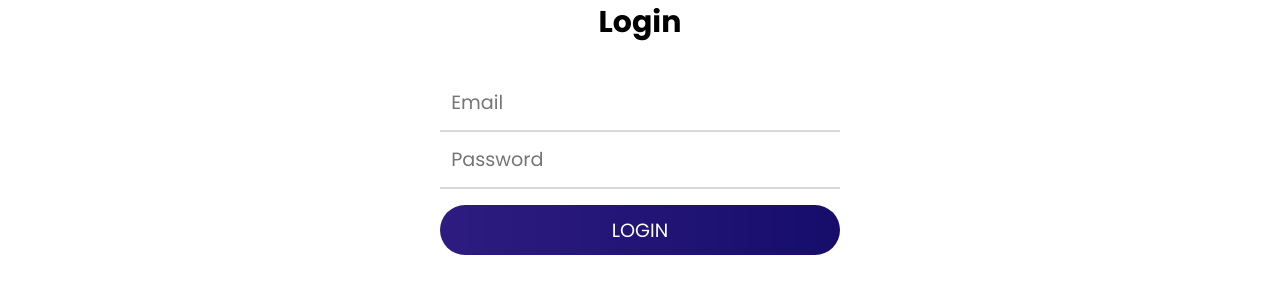
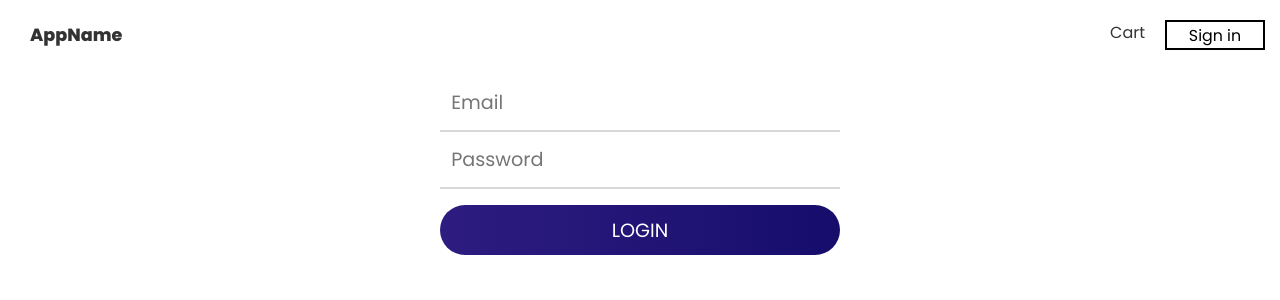
Before and after one commit to anashashim/e-commerce_react-node, a React (Create React App) app in the folder client/: page /login in a window 1280 px wide. Shown: the top 300 px of the page. Built offline with nearby package versions, Linux system fonts and the light colour scheme.

Commit message:
Added navigation bar and user info

```diff
--- a/client/src/App.css
+++ b/client/src/App.css
@@ -15,20 +15,22 @@
 .Productdetails {
     width: 100%;
 }
+.cart {
+    position: relative;
+    font-size: 1rem;
+    display: inline-block;
+}
 .dotcart {
-    display: flex;
-    align-items: center;
-    justify-content: center;
+    display: inline-block;
+    text-align: center;
     font-size: 15px;
-    font-weight: 800;
-    position: absolute;
-    top: 13px;
-    color: #ebebeb;
-    right: 130px;
+    font-weight: 600;
+    color: #fff;
     height: 25px;
     width: 25px;
-    border-radius: 10px;
+    border-radius: 50%;
     background-color: #0071dc;
+    margin: 0 5px;
 }
 .loading {
     z-index: 20;
@@ -45,6 +47,9 @@
     width: 36%;
     margin-left: 80px;
     margin-right: 80px;
+}
+.logo a{
+    font-weight: 800;
 }
 nav {
     width: 100%;
@@ -109,11 +114,11 @@ nav {
     font-size: 0.9em;
 }
 .rightComp {
-    align-items: center;
     display: flex;
-    justify-content: space-around;
-    margin-left: 300px;
-    margin-right: 20px;
+    float: right;
+    width: 70%;
+    justify-content: end;
+    padding-right: 15px;
 }
 .signin {
     width: 100px;
@@ -348,14 +353,15 @@ nav {
 
 /* --- CgDiv ----*/
 
-.Cgfilter {
+.cg-filter {
     margin: 35px;
     display: grid;
     grid-template-columns: repeat(auto-fit, minmax(60%, 1fr));
     grid-template-rows: repeat(auto-fit, 1fr);
     row-gap: 8px;
+    margin-top: 80px;
 }
-.Cgfilter h1 {
+.cg-filter h1 {
     width: 100%;
     align-self: center;
     font-size: 30px;
@@ -591,6 +597,23 @@ nav {
     margin-right: 10px;
 }
 
+/* User links */
+.user-links {
+    list-style: none;
+    display: inline-block;
+}
+.user-links li{
+    display: inline-block;
+    margin: 0 10px;
+    font-weight: 400;
+    text-transform: capitalize;
+    font-size: 1rem;
+}
+a {
+    text-decoration: none;
+    color: #333;
+    font-weight: 400;
+}
 /******************************MEDIA **********/
 @media screen and (max-width: 1280px) {
     nav {
@@ -613,6 +636,8 @@ nav {
     }
     nav {
         background-color: white;
+        position: relative;
+        display: block;
     }
     .slide.current .content {
         z-index: 1;
@@ -639,17 +664,10 @@ nav {
         background-color: white;
     }
     .rightComp {
-    position: absolute;
-    top: 15px;
         width: 100%;
-    right: 0px;
-    margin-top: 55px;
-    margin-left: 0px;
-    margin-right: 0px;
-    justify-content: center;
-    transform: translateX(100%);
-    opacity: 0;
-    background-color: white;
+        display: block;
+        text-align: center;
+        margin-top: 10px;
     }
     .burger {
         position: absolute;
@@ -660,7 +678,7 @@ nav {
     .cards-product {
         margin-left: 60px;
     }
-  .Cgfilter,
+    .cg-filter,
     .filterarea {
         margin: 0px;
     }
@@ -700,25 +718,7 @@ img {
   width: 100%;
 }
 
-.Rating {
-  margin-right: 10px;
-  justify-self: end;
-}
-
 .sub-total {
   margin-top: 30px;
   margin-left: 300px;
 }
-.process-check .btn-process {
-  cursor: pointer;
-  color: #fff;
-  margin-left: 300px;
-}
-.process-check .btn-process {
-  background: rgb(8, 8, 31);
-}
-
-.process-check .btn-process:hover {
-  background: #f64749;
-  color: rgb(13, 13, 65);
-}
--- a/client/src/App.js
+++ b/client/src/App.js
@@ -7,12 +7,14 @@ import Profile from './pages/Profile';
 import {BrowserRouter as Router , Switch ,Route } from 'react-router-dom';
 import { Provider } from 'react-redux';
 import store from './redux/store';
+import Nav from './components/Nav';
 
 function App() {
   return (
     <div className="App">
       <Provider store = {store}>
         <Router>
+          <Nav/>
           <Switch>
             <Route path="/" exact component={Home}/>
             <Route path="/cart" component={Cart}/>
--- a/client/src/components/CardProduct.js
+++ b/client/src/components/CardProduct.js
@@ -27,7 +27,7 @@ const CardProduct = ({product}) => {
                 onMouseOver={ ()=> {setShowbtn (true)}}
                 onMouseLeave= { ()=> {setShowbtn (false)}}>
                 <div className='imgDiv'>
-                    <img className='imgProduct' boxSize='350px' objectFit='cover' src={product.image} />
+                    <img className='imgProduct' src={product.image} />
                 </div>
                 <div className='bottomcard'>
                     <h4>{product.name}</h4>
--- /dev/null
+++ b/client/src/components/Nav.js
@@ -0,0 +1,85 @@
+import React , {useRef,useState,useEffect} from 'react';
+import {useSelector, useDispatch} from 'react-redux';
+import {Link } from 'react-router-dom';
+
+import {logout} from '../redux/actions/userAction';
+
+ const Nav = ({history}) => {
+    const [incart, setincart] = useState(0);
+    const cart = useSelector(state => state.cart)
+    const {cartItems} = cart
+    const[nav,setNav]=useState(false)
+    const Nav = useRef(null)
+
+     //Burger
+     const Buric = useRef(null)
+     const rightItems = useRef(null)
+     //signin
+     const [signin,setSignin] = useState(null);
+        const onChangeBack= () =>{
+            if(window.scrollY >= 60){
+               setNav(true)
+            }
+            else  setNav(false)
+        }
+        window.addEventListener('scroll',onChangeBack)
+
+        useEffect(() => {
+            const cart = cartItems.length ? cartItems.length : 0 ;
+            setincart(cart);
+            return () => {
+                setincart(0)
+            }
+        },[cart])
+
+        const dispatch= useDispatch()
+        const userLogin = useSelector(state => state.userLogin)
+        const {userInfo} = userLogin
+
+        const logoutHandler = () => {
+            dispatch(logout())
+        }
+
+    return (
+       <nav ref = {Nav}  className={`nav ${nav ? 'active' : ''}`} >
+            <div className="logo">
+                <Link to='/'>AppName</Link>
+            </div>
+            <div className = "rightComp" ref = {rightItems}>
+                <Link to='/cart' className='cart'> Cart
+                    {userInfo &&
+                        <div className='dotcart'>
+                            {incart}
+                        </div>
+                    }
+                </Link>
+
+                {userInfo
+                    ? (
+                        <ul className='user-links'>
+                            <li>
+                                <Link to = '/profile'>
+                                    Profile
+                                </Link>
+                            </li>
+                            <li>
+                                <Link to = '/orders'>
+                                    Orders
+                                </Link>
+                            </li>
+                            <li>
+                                <span size='28' className="displayIcon" onClick={logoutHandler}>Logout</span>
+                            </li>
+                        </ul>
+                    )
+                    :   <Link to='/login' >
+                            <div className='signin'
+                                onMouseOver={ () => setSignin(!signin)}
+                                onMouseOut={ ()=> setSignin(!signin) } > Sign in </div>
+                        </Link>
+                }
+            </div>
+        </nav>
+    )
+}
+export default Nav
--- a/client/src/pages/Home/index.js
+++ b/client/src/pages/Home/index.js
@@ -25,7 +25,6 @@ const Home = ({match,history}) => {
 
     const {loading,error,products} = productbycg ? productbycg : productList ;
     useEffect(()=>{
-
         if(Cg){
             console.log(window.location.search.split('=')[0])
             if(window.location.search.split('=')[0] === '?cg')
@@ -37,12 +36,13 @@ const Home = ({match,history}) => {
             dispatch(listProducts(keyword))
 
     },[dispatch,Cg,keyword])
-    const [showfilter,setshowfilter] = useState(false);
-    const [showsearch,setshowsearch] = useState(false);
+
+    const [showfilter, setshowfilter] = useState(false);
+    const [showsearch, setshowsearch] = useState(false);
+
     const filterfunc = () =>{
         setshowfilter(!showfilter);
         if(showsearch) setshowsearch(false)
-
     }
     const searchfunc=()=>{
         setshowsearch(!showsearch);
@@ -51,7 +51,7 @@ const Home = ({match,history}) => {
 
     return (
         <>
-        <div className='Cgfilter'>
+        <div className='cg-filter'>
             <h1>{Cg ? Cg : keyword ?  "*" + keyword + "* Search" : 'All'} Products</h1>
             <div className='filters-btn'>
                 <button
@@ -62,11 +62,9 @@ const Home = ({match,history}) => {
                 {showfilter &&
                     <div className='sortbydiv'>
                         <ul>
-                            <li><Link onClick = {()=>(setshowfilter(false))} className = 'lined' to = '?filter'>Default</Link></li>
-                            <li><Link onClick = {()=>(setshowfilter(false))} className = 'lined' to = '?filter=Rating'>Rating</Link></li>
-                            <li><Link onClick = {()=>(setshowfilter(false))} className = 'lined' to = '?filter=date'>Date</Link></li>
-                            <li><Link onClick = {()=>(setshowfilter(false))} className = 'lined' to = '?filter=highprice'>Low to high price</Link></li>
-                            <li><Link onClick = {()=>(setshowfilter(false))} className = 'lined' to = '?filter=lowprice'>high to low price</Link></li>
+                            <li><Link onClick={()=>(setshowfilter(false))} className ='lined' to='?filter'>Default</Link></li>
+                            <li><Link onClick={()=>(setshowfilter(false))} className ='lined' to='?filter=highprice'>Low to high price</Link></li>
+                            <li><Link onClick={()=>(setshowfilter(false))} className ='lined' to='?filter=lowprice'>high to low price</Link></li>
                         </ul>
                     </div>
                 }
--- a/client/src/redux/actions/cartActions.js
+++ b/client/src/redux/actions/cartActions.js
@@ -1,11 +1,12 @@
 import axios from 'axios'
+import { HOST_URL } from "../../constants";
 import {
   CART_ADD_ITEM,
   CART_REMOVE_ITEM
 } from '../constants/cartConstants'
 
 export const addToCart = (id, qty) => async (dispatch, getState) => {
-  const { data } = await axios.get(`/api/products/${id}`)
+  const { data } = await axios.get(`${HOST_URL}/api/products/${id}`)
 
   dispatch({
     type: CART_ADD_ITEM,
@@ -18,7 +19,7 @@ export const addToCart = (id, qty) => async (dispatch, getState) => {
       qty,
     },
   })
-
+  console.log(CART_ADD_ITEM, data)
   localStorage.setItem('cartItems', JSON.stringify(getState().cart.cartItems))
 }
 
```
Also changed, not shown: 1 other file (tests, documents, lock files or other folders). Lines whose indentation alone changed are shown as unchanged.
